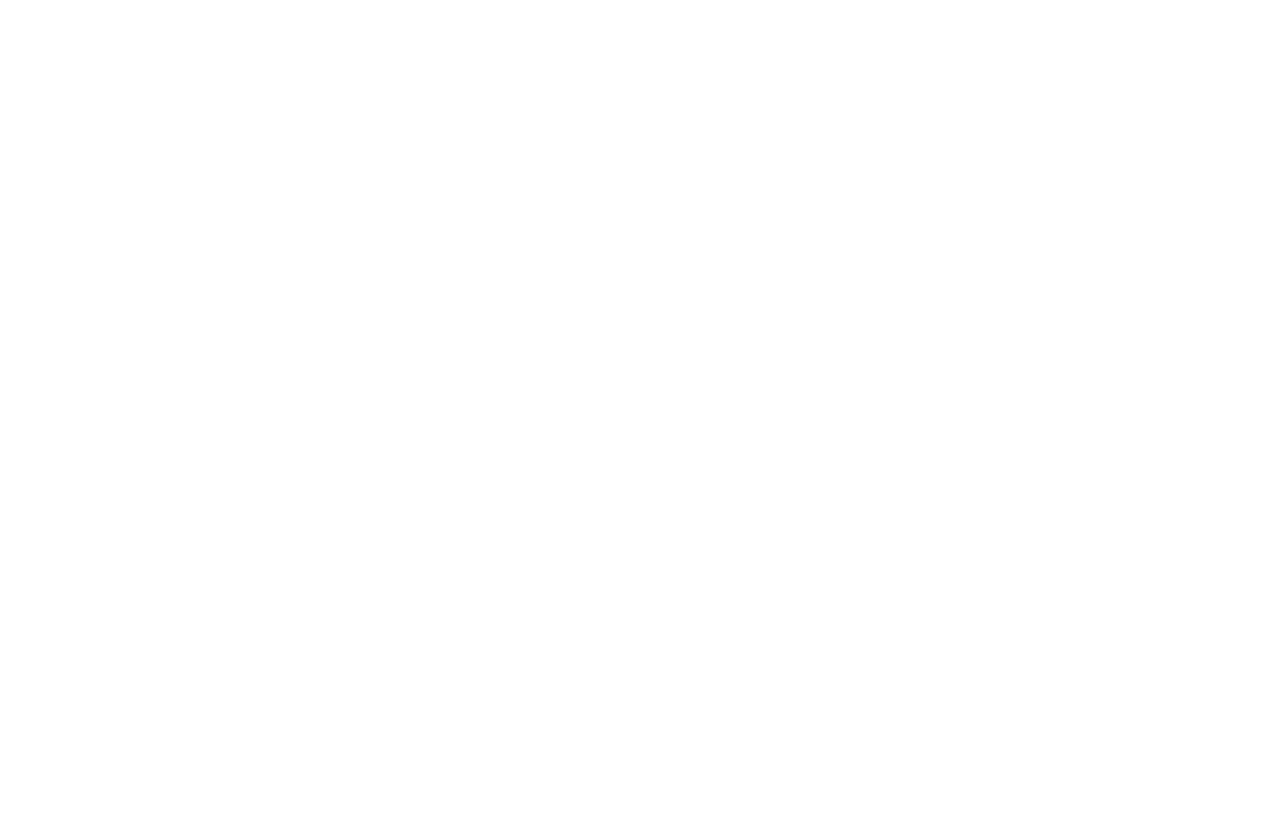
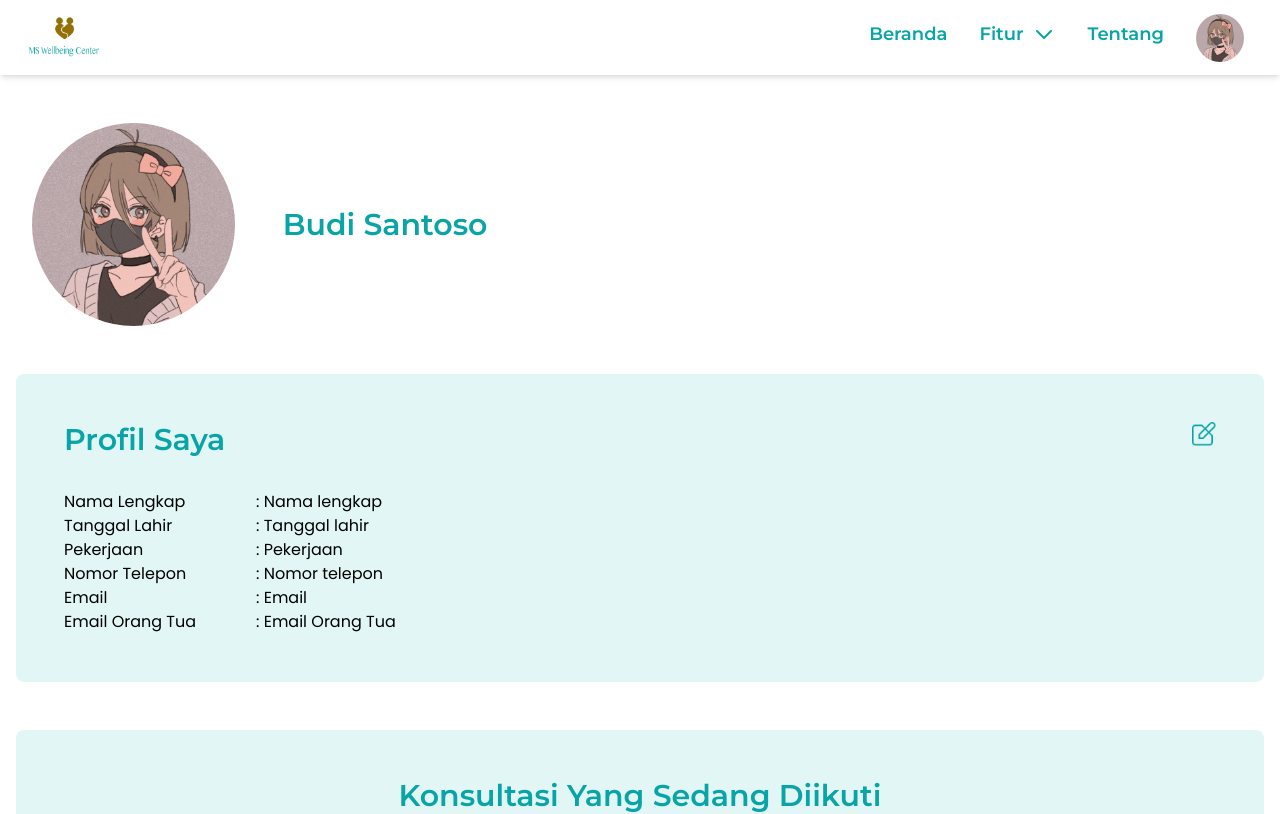
Before and after one commit to ranimp/final-project-14, a React (Create React App) app: page /profil in a window 1280 px wide. Shown: the top 814 px of the page. Built offline with nearby package versions, Linux system fonts and the light colour scheme.

Commit message:
add profil

```diff
--- a/src/App.js
+++ b/src/App.js
@@ -19,6 +19,7 @@
 import DaftarPage from "./pages/daftar";
 import AboutPage from "./pages/about";
 import PenjadwalanPage from "./pages/penjadwalan";
+import ProfilPage from "./pages/profil";
 AOS.init();
 
 function App() {
@@ -41,6 +42,7 @@
             <Route exact path="/kategori" component={KategoriPage} />
             <Route exact path="/jadwal-konsultasi" component={PenjadwalanPage} />
             <Route exact path="/psikolog" component={PsikologPage} />
+            <Route exact path="/profil" component={ProfilPage} />
             <Route exact path="/tentang" component={AboutPage} />
             <Route exact path="/daftar" component={DaftarPage} />
             <Route exact path="/login" component={LoginPage} />
--- /dev/null
+++ b/src/components/dataKonsultasi.jsx
@@ -0,0 +1,16 @@
+import { Link } from "react-router-dom"
+import { edit } from "../icons"
+import profil from "../images/profil.png"
+
+export default function DataKonsultasi() {
+  return (
+    <div className="bg-light-green font-poppins p-3 lg:p-12 rounded-lg">
+      <div className="font-poppins text-black">
+        <h1 className="text-dark-green text-center text-xl lg:text-3xl capitalize font-montserrat font-bold">konsultasi yang sedang diikuti </h1>
+        <img src={profil} className="w-72 mx-auto my-4"/>
+        <p className="capitalize text-xs lg:text-base text-center">konsultasi masalah <span className="text-dark-green font-bold">anxiety</span></p>
+        <p className="capitalize text-xs lg:text-base text-center">Dr. Amanda Serena, M.Psi, Psikolog</p>
+      </div>
+    </div>
+  )
+}
--- /dev/null
+++ b/src/components/dataProfil.jsx
@@ -0,0 +1,53 @@
+import { Link } from "react-router-dom"
+import { edit } from "../icons"
+
+export default function ProfilData() {
+  return (
+    <div className="bg-light-green font-poppins p-3 lg:p-12 rounded-lg">
+      <div className="mb-8">
+        <Link to="/">
+          <img src={edit} className="w-6 float-right" />
+        </Link>
+        <h1 className="text-dark-green text-xl lg:text-3xl capitalize font-montserrat font-bold">profil saya</h1>
+      </div>
+      <div className="grid grid-cols-6 text-black">
+        <div className="col-span-3 lg:col-span-1 capitalize text-xs lg:text-base">
+          <p>Nama lengkap</p>
+        </div>
+        <div className="col-span-3 lg:col-span-5 text-xs lg:text-base">
+          <p>: Nama lengkap</p>
+        </div>
+        <div className="col-span-3 lg:col-span-1 capitalize text-xs lg:text-base">
+          <p>Tanggal lahir</p>
+        </div>
+        <div className="col-span-3 lg:col-span-5 text-xs lg:text-base">
+          <p>: Tanggal lahir</p>
+        </div>
+        <div className="col-span-3 lg:col-span-1 capitalize text-xs lg:text-base">
+          <p>Pekerjaan</p>
+        </div>
+        <div className="col-span-3 lg:col-span-5 text-xs lg:text-base">
+          <p>: Pekerjaan</p>
+        </div>
+        <div className="col-span-3 lg:col-span-1 capitalize text-xs lg:text-base">
+          <p>Nomor telepon</p>
+        </div>
+        <div className="col-span-3 lg:col-span-5 text-xs lg:text-base">
+          <p>: Nomor telepon</p>
+        </div>
+        <div className="col-span-3 lg:col-span-1 capitalize text-xs lg:text-base">
+          <p>Email</p>
+        </div>
+        <div className="col-span-3 lg:col-span-5 text-xs lg:text-base">
+          <p>: Email</p>
+        </div>
+        <div className="col-span-3 lg:col-span-1 capitalize text-xs lg:text-base">
+          <p>Email Orang Tua</p>
+        </div>
+        <div className="col-span-3 lg:col-span-5 text-xs lg:text-base">
+          <p>: Email Orang Tua</p>
+        </div>
+      </div>
+    </div>
+  )
+}
--- a/src/components/navbarlogin.jsx
+++ b/src/components/navbarlogin.jsx
@@ -44,10 +44,10 @@
                   <i tabindex="0" className="lg:text-lg leading-lg text-dark-green opacity-75"></i><span className="ml-2 flex">Profile</span>
                   <ul tabindex="0" className={"menu text-sm" + (profilOpen ? ' block' : ' hidden')}>
                     <li className='hover:bg-light-green'>
-                      <a href="#">profil saya</a>
+                      <Link to="/profil">profil saya</Link>
                     </li>
                     <li className='hover:bg-light-green -mt-3'>
-                      <a href="#">edit profil</a>
+                      <Link to="/">edit profil</Link>
                     </li>
                   </ul>
                 </a>
@@ -120,11 +120,11 @@
                 </a>
               </li>
               <li className="nav-item">
-                <a
-                  className="lg:px-3 py-2 flex items-center text-lg capitalize font-bold leading-snug text-dark-green hover:opacity-75" href="#"
+                <Link
+                  className="lg:px-3 py-2 flex items-center text-lg capitalize font-bold leading-snug text-dark-green hover:opacity-75" to="/tentang"
                 >
                   <i className="text-lg leading-lg text-dark-green opacity-75"></i><span className="ml-2">Tentang</span>
-                </a>
+                </Link>
               </li>
               <li className="nav-item hidden lg:block">
                 <a
@@ -137,13 +137,13 @@
                   </span>
                   <ul tabindex="0" class="shadow menu dropdown-content bg-white rounded-box w-52 text-sm py-0 capitalize">
                     <li className='hover:bg-light-green'>
-                      <a href="#">profil saya</a>
+                      <Link to="/">profil saya</Link>
                     </li>
                     <li className='hover:bg-light-green -mt-3'>
-                      <a href="#">edit profil</a>
+                      <Link to="/">edit profil</Link>
                     </li>
                     <li className='hover:bg-light-green -mt-3'>
-                      <a href="#">logout</a>
+                      <Link to="/">logout</Link>
                     </li>
                   </ul>
                 </a>
--- a/src/icons/index.js
+++ b/src/icons/index.js
@@ -11,4 +11,5 @@
     gmail : require('./gmail.png'),
     telp : require('./telp.png'),
     location : require('./location.png'),
+    edit : require('./edit.png')
 }
--- a/src/pages/detailWebinar.jsx
+++ b/src/pages/detailWebinar.jsx
@@ -19,7 +19,6 @@
   return (
     <div className="bg-white">
       <Navbar />
-      <img src={webinar.gambar} className="object-cover w-full h-24 lg:h-72"/>
       <div className="container mt-16 px-5 lg:px-16 mb-8 lg:mb-12 mx-auto text-black font-poppins">
         <img src={webinar.gambar} className="w-58 mx-auto my-5"/>
         <div className="capitalize font-montserrat font-bold text-xl lg:text-4xl">deskripsi</div>
--- a/src/pages/profil.jsx
+++ b/src/pages/profil.jsx
@@ -0,0 +1,36 @@
+import { useState, useEffect } from "react";
+import axios from "axios";
+import Navbar from "../components/navbar";
+import Footer from "../components/footer";
+import Button from "../components/button";
+import { useParams } from "react-router-dom";
+import CardArtikel from "../components/cardArtikel";
+import ProfilData from "../components/dataProfil";
+import profil from "../images/profil.png"
+import DataKonsultasi from "../components/dataKonsultasi";
+import NavbarLogin from "../components/navbarlogin";
+
+export default function ProfilPage() {
+  return (
+    <div className="bg-white">
+      <NavbarLogin />
+      <div className="container mx-auto px-4 my-12">
+        <div className="grid grid-cols-12 text-dark-green px-4">
+          <div className="col-span-3 lg:col-span-2">
+            <img src={profil} className="rounded-full"/>
+          </div>
+          <div className="col-span-9 lg:col-span-10 flex items-center ml-2 lg:ml-8">
+            <h1 className="text-xl lg:text-3xl inline-block font-montserrat font-bold ml-4">Budi Santoso</h1>
+          </div>
+        </div>
+        <div className="my-12">
+          <ProfilData />
+        </div>
+        <div>
+          <DataKonsultasi />
+        </div>
+      </div>
+      <Footer />
+    </div>
+  )
+}
```
Also changed, not shown: src/icons/edit.png (added), src/images/profil.png.
